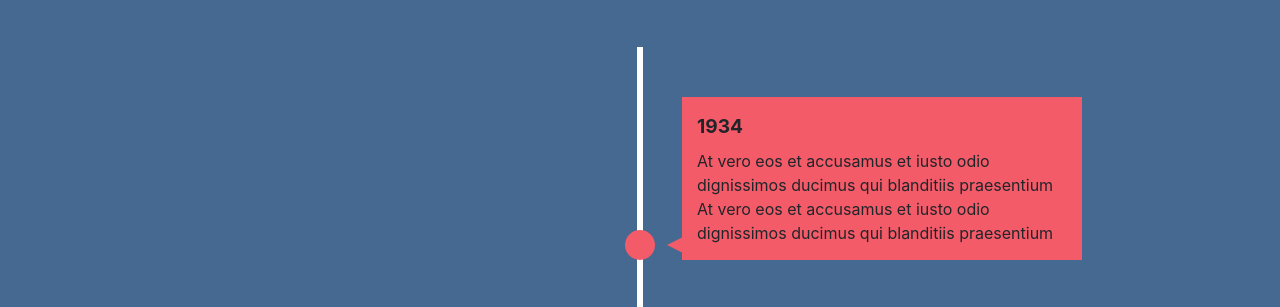
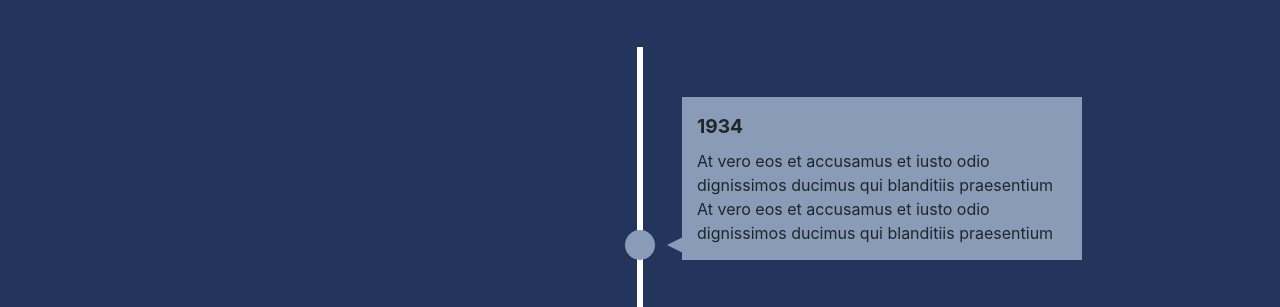
Before and after one commit to AlexBO97/NPL6039, a plain HTML site: page landing.html in a window 1280 px wide. Shown: the part 1051-1358 px from the top of the page. Drawn offline with nearby package versions, Linux system fonts and the light colour scheme; files whose address does not match are found by name.

Commit message:
changed timeline colours

```diff
--- a/css/timeline.css
+++ b/css/timeline.css
@@ -36,7 +36,7 @@ h1 {
 –––––––––––––––––––––––––––––––––––––––––––––––––– */
 
 .timeline ul {
-  background: #456990;
+  background: #24355d;
   padding: 50px 0;
 }
 
@@ -66,7 +66,7 @@ h1 {
   bottom: 0;
   width: 400px;
   padding: 15px;
-  background: #F45B69;
+  background: #889BB7;
 }
 
 .timeline ul li div::before {
@@ -85,7 +85,7 @@ h1 {
 .timeline ul li:nth-child(odd) div::before {
   left: -15px;
   border-width: 8px 16px 8px 0;
-  border-color: transparent #F45B69 transparent transparent;
+  border-color: transparent #889BB7 transparent transparent;
 }
 
 .timeline ul li:nth-child(even) div {
@@ -95,7 +95,7 @@ h1 {
 .timeline ul li:nth-child(even) div::before {
   right: -15px;
   border-width: 8px 0 8px 16px;
-  border-color: transparent transparent transparent #F45B69;
+  border-color: transparent transparent transparent #889BB7;
 }
 
 time {
@@ -114,7 +114,7 @@ time {
 }
 
 .timeline ul li.in-view::after {
-  background: #F45B69;
+  background: #889BB7;
 }
 
 .timeline ul li div {
@@ -164,6 +164,6 @@ time {
   .timeline ul li:nth-child(even) div::before {
     left: -15px;
     border-width: 8px 16px 8px 0;
-    border-color: transparent #F45B69 transparent transparent;
+    border-color: transparent #889BB7 transparent transparent;
   }
 }
```
